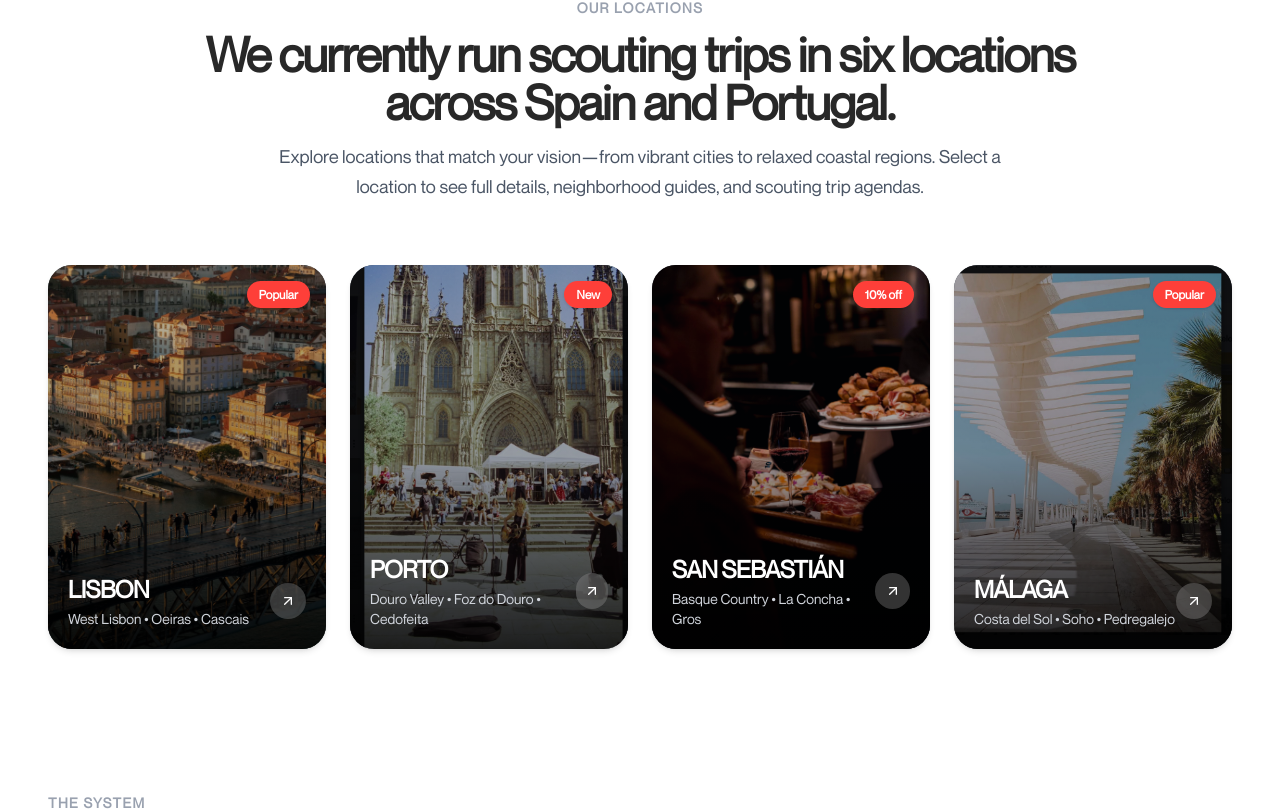
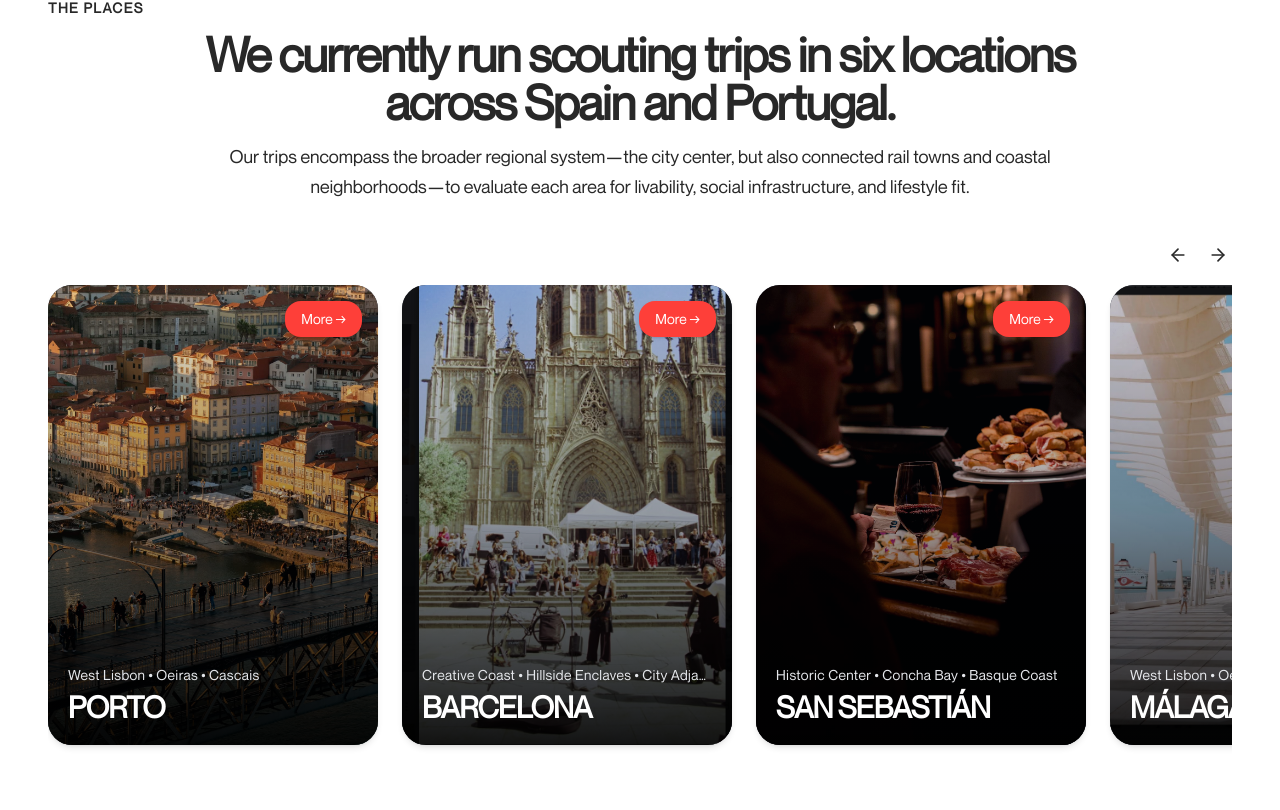
Before and after one commit to murad403/livable-web, a Next.js app: page / in a window 1280 px wide. Shown: the part 2135-2945 px from the top of the page. Built offline with nearby package versions, Linux system fonts and the light colour scheme.

Commit message:
feat: add Places carousel section with scrollable PlacesCard components

```diff
--- a/src/components/app/Places.tsx
+++ b/src/components/app/Places.tsx
@@ -1,8 +1,7 @@
 'use client'
-
-import React from 'react'
+import React, { useRef } from 'react'
 import PlacesCard from '@/components/shared/PlacesCard'
-
+import { ArrowLeft, ArrowRight } from 'lucide-react'
 import place1 from '@/assets/place1.jpg'
 import place2 from '@/assets/place2.png'
 import place3 from '@/assets/place3.jpg'
@@ -17,28 +16,11 @@ interface PlacesProps {
 
 export const placesList = [
     {
-        id: 'lisbon',
-        badge: 'Popular',
-        title: 'LISBON',
+        id: 'porto',
+        badge: 'More →',
+        title: 'PORTO',
         locationText: 'West Lisbon • Oeiras • Cascais',
         image: place1,
-        mapImage: mapImg,
-        description:
-            'Miradouros, markets, azulejos, the Tagus, neighborhood cafés, and late golden light—discover the blend of beauty, movement, and daily ease that makes Lisbon feel so magnetic.',
-        metrics: [
-            { rank: '#1', title: 'Healthy Urban Design', subtitle: 'ISGlobal Healthy Urban Design Index' },
-            { rank: '#3', title: 'Most Livable City for Foreigners', subtitle: 'AMPS Lisbon Livable Cities Conference' },
-            { rank: '#8', title: 'Friendliest Globally', subtitle: 'Time Out Resident Survey' }
-        ],
-        neighborhoodsText:
-            'Historic Lisbon: Alfama, Baixa, Chiado River + West: Santos, Alcântara, Belém Livable Periphery: Cascais, Oeiras, Almada'
-    },
-    {
-        id: 'porto',
-        badge: 'New',
-        title: 'PORTO',
-        locationText: 'Douro Valley • Foz do Douro • Cedofeita',
-        image: place2,
         mapImage: mapImg,
         description:
             'Granite bridges, historic wine cellars along the Douro, dynamic creative hubs, coastal bike paths, and warm northern Portuguese hospitality.',
@@ -51,10 +33,27 @@ export const placesList = [
             'Ribeira, Baixa, Cedofeita, Bonfim, Foz do Douro, Vila Nova de Gaia, Matosinhos Coast'
     },
     {
+        id: 'barcelona',
+        badge: 'More →',
+        title: 'BARCELONA',
+        locationText: 'Creative Coast • Hillside Enclaves • City Adjacent',
+        image: place2,
+        mapImage: mapImg,
+        description:
+            'Gothic Architecture, Mediterranean beaches, creative hubs, world-class gastronomy, and vibrant city lifestyle.',
+        metrics: [
+            { rank: '#1', title: 'Top Cultural Hub', subtitle: 'Global Cities' },
+            { rank: '#2', title: 'Quality of Transport', subtitle: 'EU Transit' },
+            { rank: '#5', title: 'Innovation Capital', subtitle: 'Smart City Index' }
+        ],
+        neighborhoodsText:
+            'Gràcia, Eixample, El Born, Poblenou, Sarrià-Sant Gervasi'
+    },
+    {
         id: 'san-sebastian',
-        badge: '10% off',
+        badge: 'More →',
         title: 'SAN SEBASTIÁN',
-        locationText: 'Basque Country • La Concha • Gros',
+        locationText: 'Historic Center • Concha Bay • Basque Coast',
         image: place3,
         mapImage: mapImg,
         description:
@@ -69,9 +68,9 @@ export const placesList = [
     },
     {
         id: 'malaga',
-        badge: 'Popular',
+        badge: 'More →',
         title: 'MÁLAGA',
-        locationText: 'Costa del Sol • Soho • Pedregalejo',
+        locationText: 'West Lisbon • Oeiras • Cascais',
         image: place4,
         mapImage: mapImg,
         description:
@@ -86,9 +85,9 @@ export const placesList = [
     },
     {
         id: 'valencia',
-        badge: 'Trending',
+        badge: 'More →',
         title: 'VALENCIA',
-        locationText: 'Turia Gardens • Ruzafa • El Carmen',
+        locationText: 'Turia Gardens • El Carmen • Ruzafa',
         image: hero4,
         mapImage: mapImg,
         description:
@@ -103,7 +102,7 @@ export const placesList = [
     },
     {
         id: 'madrid',
-        badge: 'Capital Hub',
+        badge: 'More →',
         title: 'MADRID',
         locationText: 'Salamanca • Chamberí • Malasaña',
         image: hero3,
@@ -121,24 +120,62 @@ export const placesList = [
 ]
 
 const Places: React.FC<PlacesProps> = ({ onSelectLocation }) => {
+    const scrollContainerRef = useRef<HTMLDivElement>(null);
+
+    const scrollLeft = () => {
+        if (scrollContainerRef.current) {
+            scrollContainerRef.current.scrollBy({ left: -360, behavior: 'smooth' });
+        }
+    }
+
+    const scrollRight = () => {
+        if (scrollContainerRef.current) {
+            scrollContainerRef.current.scrollBy({ left: 360, behavior: 'smooth' });
+        }
+    }
+
     return (
         <section className="py-16 px-6 sm:px-12 max-w-7xl mx-auto">
-            {/* Header */}
-            <div className="text-center mb-16">
-                <span className="text-xs sm:text-sm font-semibold text-gray-400 uppercase tracking-widest block mb-3">
-                    Our Locations
-                </span>
-                <h2 className="text-3xl sm:text-4xl md:text-5xl font-semibold text-[#282828] tracking-tight mb-4 max-w-4xl mx-auto">
+            {/* 1. Top Section Label: Left-aligned (Matching User Image) */}
+            <span className="text-xs sm:text-sm font-semibold text-start text-title uppercase tracking-widest block mb-3">
+                The Places
+            </span>
+
+            {/* 2. Centered Headline & Paragraph (Matching User Image) */}
+            <div className="text-center max-w-4xl mx-auto mb-10">
+                <h2 className="text-3xl sm:text-4xl md:text-5xl font-semibold text-title tracking-tight mb-4 max-w-4xl mx-auto">
                     We currently run scouting trips in six locations across Spain and Portugal.
                 </h2>
-                <p className="text-gray-600 max-w-3xl mx-auto text-base sm:text-lg leading-relaxed">
-                    Explore locations that match your vision—from vibrant cities to relaxed coastal regions. Select a location to see full details, neighborhood guides, and scouting trip agendas.
+                <p className="text-title max-w-5xl mx-auto text-base sm:text-lg leading-relaxed">
+                    Our trips encompass the broader regional system—the city center, but also connected rail towns and coastal neighborhoods—to evaluate each area for livability, social infrastructure, and lifestyle fit.
                 </p>
             </div>
 
-            {/* Cards Grid */}
-            <div className="grid grid-cols-1 sm:grid-cols-2 lg:grid-cols-4 gap-6">
-                {placesList.slice(0, 4).map((place) => (
+            {/* 3. Arrow buttons above the cards on the right side (Matching User Image) */}
+            <div className="flex justify-end items-center gap-3 mb-4">
+                <button
+                    onClick={scrollLeft}
+                    aria-label="Scroll left"
+                    className="p-1 text-title hover:text-primary transition-colors cursor-pointer"
+                >
+                    <ArrowLeft className="w-5 h-5" />
+                </button>
+                <button
+                    onClick={scrollRight}
+                    aria-label="Scroll right"
+                    className="p-1 text-title hover:text-primary transition-colors cursor-pointer"
+                >
+                    <ArrowRight className="w-5 h-5" />
+                </button>
+            </div>
+
+            {/* 4. Scrollable Cards Carousel */}
+            <div
+                ref={scrollContainerRef}
+                className="flex items-center gap-6 overflow-x-auto scrollbar-none pb-6 scroll-smooth snap-x snap-mandatory"
+                style={{ scrollbarWidth: 'none', msOverflowStyle: 'none' }}
+            >
+                {placesList.map((place) => (
                     <PlacesCard
                         key={place.id}
                         badge={place.badge}
--- a/src/components/shared/PlacesCard.tsx
+++ b/src/components/shared/PlacesCard.tsx
@@ -2,7 +2,6 @@
 
 import React from 'react'
 import Image, { StaticImageData } from 'next/image'
-import { ArrowUpRight } from 'lucide-react'
 
 interface PlacesCardProps {
     badge?: string
@@ -12,48 +11,39 @@ interface PlacesCardProps {
     onClick?: () => void
 }
 
-const PlacesCard: React.FC<PlacesCardProps> = ({ badge, title, locationText, image, onClick }) => {
+const PlacesCard: React.FC<PlacesCardProps> = ({ badge = 'More →', title, locationText, image, onClick }) => {
     return (
         <div
             onClick={onClick}
-            className="group relative overflow-hidden rounded-3xl h-80 sm:h-96 cursor-pointer shadow-md hover:shadow-xl transition-all duration-300 transform hover:-translate-y-1 bg-gray-900"
+            className="group relative overflow-hidden rounded-3xl h-[420px] sm:h-[460px] w-[280px] sm:w-[330px] shrink-0 cursor-pointer shadow-md hover:shadow-xl transition-all duration-300 bg-gray-900 snap-start"
         >
             {/* Background Image */}
             <Image
                 src={image}
                 alt={title}
                 fill
-                sizes="(max-width: 768px) 100vw, (max-width: 1200px) 50vw, 25vw"
+                sizes="(max-width: 768px) 280px, 330px"
                 className="object-cover group-hover:scale-105 transition-transform duration-700 opacity-90 group-hover:opacity-100"
             />
 
-            {/* Dark gradient overlay */}
-            <div className="absolute inset-0 bg-gradient-to-t from-black/85 via-black/30 to-black/20" />
+            {/* Dark gradient overlay at bottom (Matching User Image) */}
+            <div className="absolute inset-0 bg-linear-to-t from-black/90 via-black/30 to-transparent" />
 
-            {/* Badge top right */}
-            {badge && (
+            {/* Red Badge top right (Matching User Image "More →") */}
             <div className="absolute top-4 right-4 z-10">
-                    <span className="bg-[#FE3F39] text-white text-xs font-semibold px-3 py-1.5 rounded-full shadow-sm">
+                <span className="bg-primary hover:bg-primary-hover text-white text-xs sm:text-sm font-normal px-4 py-2 rounded-2xl shadow-sm transition-all duration-300 inline-flex items-center gap-1">
                     {badge}
                 </span>
             </div>
-            )}
 
-            {/* Card Content at Bottom */}
-            <div className="absolute bottom-5 left-5 right-5 text-white z-10">
-                <div className="flex items-center justify-between">
-                    <div>
-                        <h3 className="text-xl sm:text-2xl font-bold tracking-tight uppercase font-sans group-hover:text-[#FE3F39] transition-colors">
+            {/* Card Content at Bottom: Subtitle on top, Title below (Matching User Image) */}
+            <div className="absolute bottom-5 left-5 right-5 text-white z-10 space-y-1">
+                <p className="text-xs sm:text-sm text-gray-200 font-light tracking-wide truncate">
+                    {locationText}
+                </p>
+                <h3 className="text-2xl sm:text-3xl font-bold tracking-tight uppercase font-sans text-white group-hover:text-primary transition-colors">
                     {title}
                 </h3>
-                        <p className="text-xs sm:text-sm text-gray-300 font-light mt-1">
-                            {locationText}
-                        </p>
-                    </div>
-                    <div className="w-9 h-9 rounded-full bg-white/20 backdrop-blur-md flex items-center justify-center group-hover:bg-[#FE3F39] transition-colors">
-                        <ArrowUpRight className="w-4 h-4 text-white group-hover:translate-x-0.5 group-hover:-translate-y-0.5 transition-transform" />
-                    </div>
-                </div>
             </div>
         </div>
     )
--- a/src/components/shared/ScoutingTripCard.tsx
+++ b/src/components/shared/ScoutingTripCard.tsx
@@ -47,7 +47,7 @@ const ScoutingTripCard: React.FC<ScoutingTripCardProps> = ({ day, title, descrip
             </div>
 
             {/* Footer action link */}
-            <div className="flex items-center gap-1 text-xs font-medium text-gray-500 group-hover:text-primary transition-colors pt-2 border-t border-gray-200/60">
+            <div className="flex items-center gap-1 text-xs font-medium text-title group-hover:text-primary transition-colors pt-2 border-t border-gray-200/60">
                 <span>View Day Agenda</span>
                 <ArrowUpRight className="w-3.5 h-3.5 group-hover:translate-x-0.5 group-hover:-translate-y-0.5 transition-transform" />
             </div>
```
Lines whose indentation alone changed are shown as unchanged.
